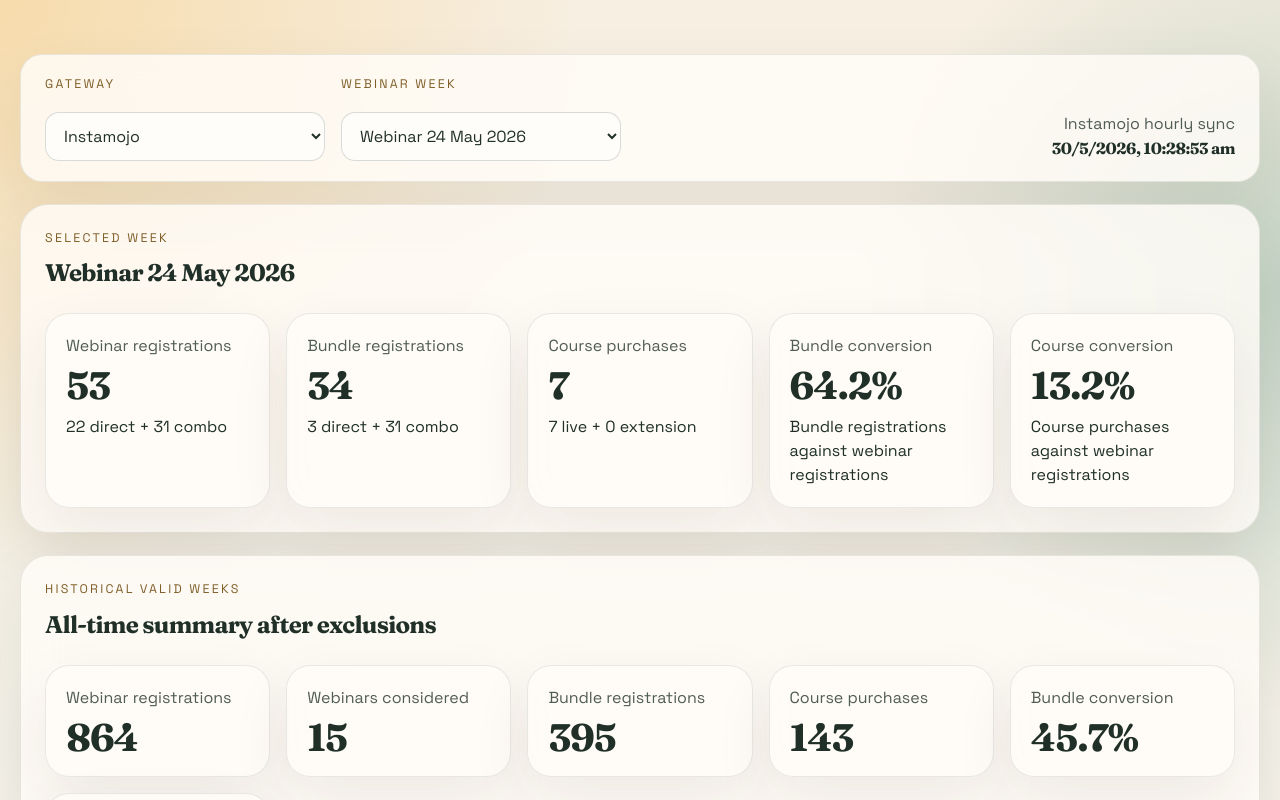
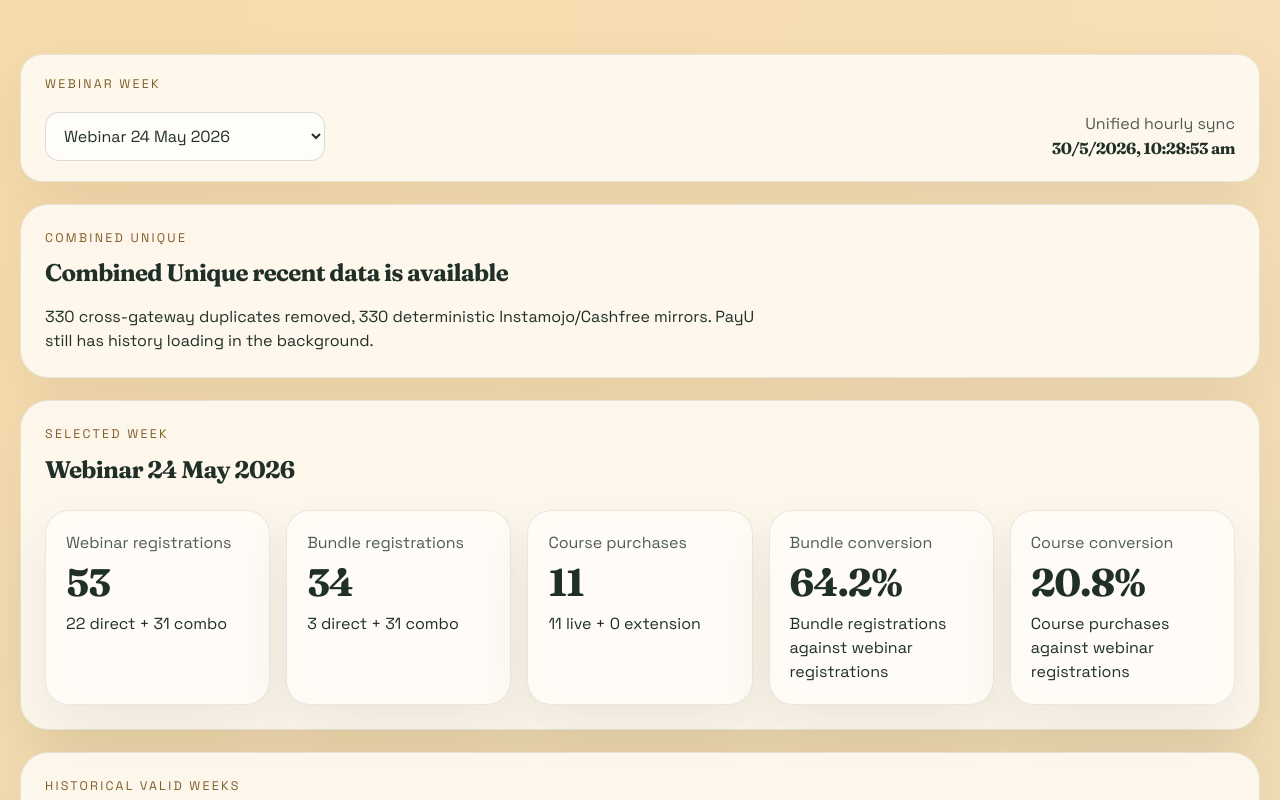
Before and after one commit to abhishek-dungen/Instamojo-Analysis, a React (Vite) app: page / in a window 1280 px wide. Shown: the top 800 px of the page. Built offline with nearby package versions, Linux system fonts and the light colour scheme.

Commit message:
Unify dashboard into one deduplicated view

```diff
--- a/src/App.tsx
+++ b/src/App.tsx
@@ -1,18 +1,6 @@
 import { useEffect, useState } from 'react'
 import './App.css'
-import type {
-  DashboardData,
-  DashboardSnapshot,
-  GatewayId,
-  WeeklyMetrics,
-} from './lib/dashboard-data'
-
-const GATEWAY_OPTIONS: Array<{ id: GatewayId; label: string }> = [
-  { id: 'instamojo', label: 'Instamojo' },
-  { id: 'payu', label: 'PayU' },
-  { id: 'cashfree', label: 'Cashfree' },
-  { id: 'combined', label: 'Combined Unique' },
-]
+import type { DashboardData, DashboardSnapshot, WeeklyMetrics } from './lib/dashboard-data'
 
 function getDefaultWeek(weeks: WeeklyMetrics[]) {
   if (weeks.length === 0) return ''
@@ -58,13 +46,12 @@ function getStatusHeadline(data: DashboardData) {
 function App() {
   const [snapshot, setSnapshot] = useState<DashboardSnapshot | null>(null)
   const [error, setError] = useState('')
-  const [selectedGateway, setSelectedGateway] = useState<GatewayId>('instamojo')
   const [selectedWeek, setSelectedWeek] = useState('')
 
   useEffect(() => {
     let active = true
 
-    fetch(`${import.meta.env.BASE_URL}dashboard-data.json?v=2026-05-30-2`, {
+    fetch(`${import.meta.env.BASE_URL}dashboard-data.json?v=2026-05-30-6`, {
       cache: 'no-store',
     })
       .then((response) => {
@@ -77,7 +64,6 @@ function App() {
       .then((payload) => {
         if (!active) return
         setSnapshot(payload)
-        setSelectedGateway((current) => (payload.gateways[current] ? current : 'instamojo'))
         setError('')
       })
       .catch((loadError) => {
@@ -102,7 +88,7 @@ function App() {
     )
   }
 
-  const data: DashboardData = snapshot.gateways[selectedGateway]
+  const data: DashboardData = snapshot.gateways.combined
   const activeWeek = selectedWeek || getDefaultWeek(data.weekly)
   const selected = data.weekly.find((entry) => entry.webinarDate === activeWeek) ?? data.weekly[0] ?? null
   const selectedCoursePurchases = selected
@@ -119,24 +105,6 @@ function App() {
     <main className="shell">
       <section className="control-panel">
         <div className="selector-row">
-          <div>
-            <p className="section-label">Gateway</p>
-            <select
-              className="week-select"
-              value={selectedGateway}
-              onChange={(event) => {
-                setSelectedGateway(event.target.value as GatewayId)
-                setSelectedWeek('')
-              }}
-            >
-              {GATEWAY_OPTIONS.map((gateway) => (
-                <option key={gateway.id} value={gateway.id}>
-                  {gateway.label}
-                </option>
-              ))}
-            </select>
-          </div>
-
           <div>
             <p className="section-label">Webinar week</p>
             <select
@@ -159,7 +127,7 @@ function App() {
         </div>
 
         <div className="freshness">
-          <span>{data.label} hourly sync</span>
+          <span>Unified hourly sync</span>
           <strong>{new Date(data.generatedAt).toLocaleString('en-IN', { timeZone: data.timezone })}</strong>
         </div>
       </section>
@@ -250,7 +218,7 @@ function App() {
               <div className="rule-group">
                 <h3>Webinar registration</h3>
                 {data.classificationSources.webinar.map((item) => (
-                  <div key={`webinar-${selectedGateway}-${item.purpose}`} className="rule-row">
+                  <div key={`webinar-${item.purpose}`} className="rule-row">
                     <strong>{item.purpose}</strong>
                     <span>{item.count} successful payments</span>
                   </div>
@@ -259,7 +227,7 @@ function App() {
               <div className="rule-group">
                 <h3>Bundle registration</h3>
                 {data.classificationSources.bundle.map((item) => (
-                  <div key={`bundle-${selectedGateway}-${item.purpose}`} className="rule-row">
+                  <div key={`bundle-${item.purpose}`} className="rule-row">
                     <strong>{item.purpose}</strong>
                     <span>{item.count} successful payments</span>
                   </div>
@@ -268,7 +236,7 @@ function App() {
               <div className="rule-group">
                 <h3>Course registration</h3>
                 {data.classificationSources.course.map((item) => (
-                  <div key={`course-${selectedGateway}-${item.purpose}`} className="rule-row">
+                  <div key={`course-${item.purpose}`} className="rule-row">
                     <strong>{item.purpose}</strong>
                     <span>{item.count} successful payments</span>
                   </div>
--- a/src/lib/analytics.ts
+++ b/src/lib/analytics.ts
@@ -9,13 +9,13 @@ import type {
 } from './dashboard-data'
 
 export const TIME_ZONE = 'Asia/Kolkata'
-export const EXCLUDED_WEBINAR_WEEKS = new Set(['2026-03-22', '2026-05-03'])
+export const EXCLUDED_WEBINAR_WEEKS = new Set<string>()
 
 const GATEWAY_LABELS: Record<GatewayId, string> = {
   instamojo: 'Instamojo',
   payu: 'PayU',
   cashfree: 'Cashfree',
-  combined: 'Combined Unique',
+  combined: 'All Gateways Unique',
 }
 
 type RawRequest = {
```
Also changed, not shown: 1 other file (tests, documents, lock files or other folders).
